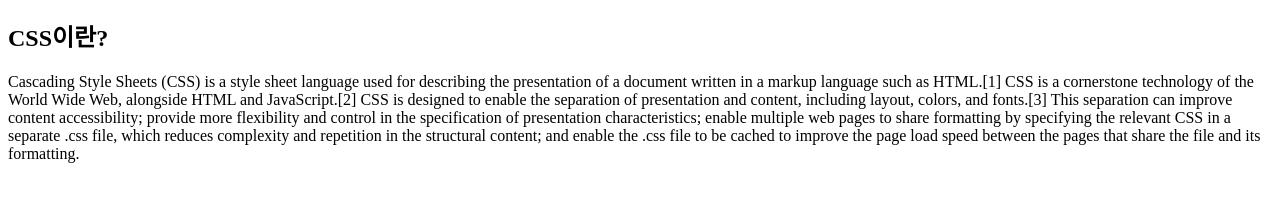
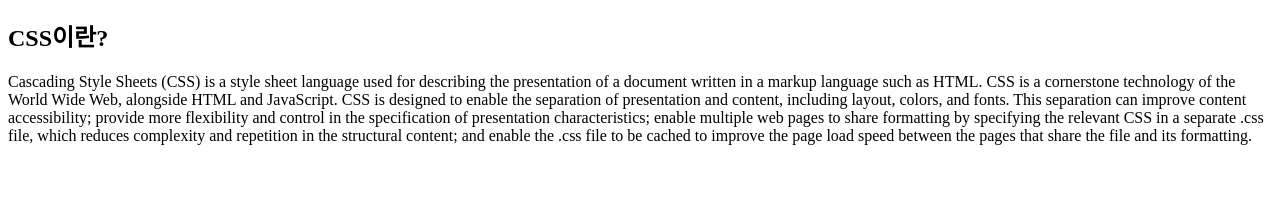
Before and after one commit to simaten417/mfws, a plain HTML site: page 2.html in a window 1280 px wide. Shown: the part 136-338 px from the top of the page. Drawn offline with Linux system fonts and the light colour scheme.

Commit message:
수정 2

```diff
--- a/2.html
+++ b/2.html
@@ -13,8 +13,8 @@
 </ol>
 <h2>CSS이란?</h2>
 <p>
-  Cascading Style Sheets (CSS) is a style sheet language used for describing the presentation of a document written in a markup language such as HTML.[1] CSS is a cornerstone technology of the World Wide Web, alongside HTML and JavaScript.[2]
-CSS is designed to enable the separation of presentation and content, including layout, colors, and fonts.[3] This separation can improve content accessibility; provide more flexibility and control in the specification of presentation characteristics; enable multiple web pages to share formatting by specifying the relevant CSS in a separate .css file, which reduces complexity and repetition in the structural content; and enable the .css file to be cached to improve the page load speed between the pages that share the file and its formatting.
+  Cascading Style Sheets (CSS) is a style sheet language used for describing the presentation of a document written in a markup language such as HTML. CSS is a cornerstone technology of the World Wide Web, alongside HTML and JavaScript.
+CSS is designed to enable the separation of presentation and content, including layout, colors, and fonts. This separation can improve content accessibility; provide more flexibility and control in the specification of presentation characteristics; enable multiple web pages to share formatting by specifying the relevant CSS in a separate .css file, which reduces complexity and repetition in the structural content; and enable the .css file to be cached to improve the page load speed between the pages that share the file and its formatting.
   </p>
 </body>
 </html>
```
Also changed, not shown: 3.html (+1 -1 lines).
